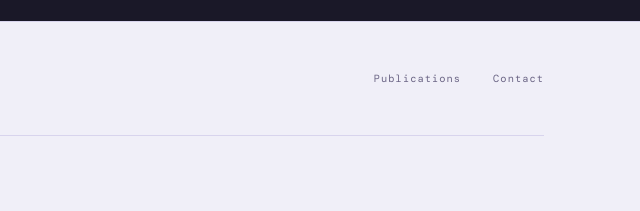
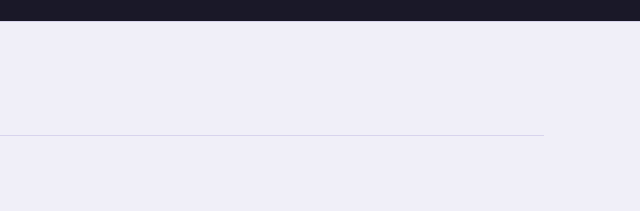
Before and after one commit to aysenurkarakasaydinbakar/aysenurkarakasaydinbakar.github.io, a plain HTML site: page index.html in a window 1280 px wide. Shown: the part 5948-6159 px from the top of the page, 640-1280 px from the left. Drawn offline with nearby package versions, Linux system fonts and the light colour scheme; a web font is replaced by a local one.

Commit message:
Update index.html

```diff
--- a/index.html
+++ b/index.html
@@ -681,9 +681,5 @@
       <a href="https://www.researchgate.net/profile/Aysenur-Karakas-Aydinbakar?ev=hdr_xprf" target="_blank">ResearchGate →</a>
       <a href="https://orcid.org/0000-0003-2885-7199" target="_blank">ORCID →</a>
     </div>
-    <div class="footer-links">
-      <a href="#publications">Publications</a>
-      <a href="#contact">Contact</a>
-    </div>
   </div>
   <p style="font-family:'DM Mono',monospace;font-size:0.6rem;letter-spacing:0.1em;color:var(--muted);margin-top:1.5rem;border-top:1px solid var(--light-line);padding-top:1.5rem;width:100%;">© 2026 Ayşenur Karakaş Aydınbakar. All rights reserved.
```
